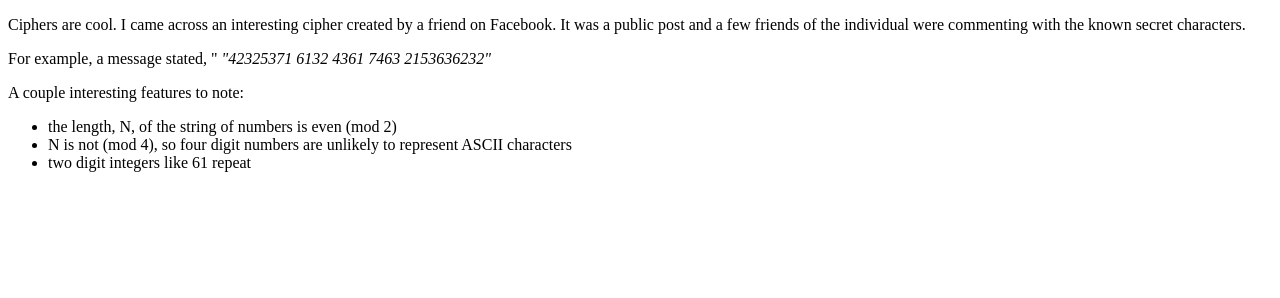
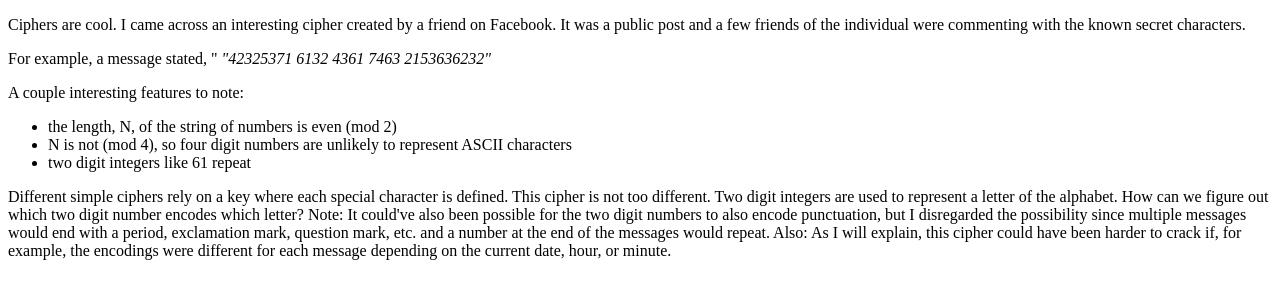
Before and after one commit to psandovalsegura/cipher, a plain HTML site: page index.html in a window 1280 px wide. Drawn offline with Linux system fonts and the light colour scheme.

Commit message:
Add background 2

```diff
--- a/index.html
+++ b/index.html
@@ -14,5 +14,9 @@
       <li>N is not (mod 4), so four digit numbers are unlikely to represent ASCII characters</li>
       <li>two digit integers like 61 repeat</li>
     </ul>
+
+    <p>Different simple ciphers rely on a key where each special character is defined. This cipher is not too different. Two digit integers are used to represent a letter of the alphabet. How can we figure out which two digit number encodes which letter?
+    Note: It could've also been possible for the two digit numbers to also encode punctuation, but I disregarded the possibility since multiple messages would end with a period, exclamation mark, question mark, etc. and a number at the end of the messages would repeat.
+    Also: As I will explain, this cipher could have been harder to crack if, for example, the encodings were different for each message depending on the current date, hour, or minute.</p>
   </body>
 </html>
```
